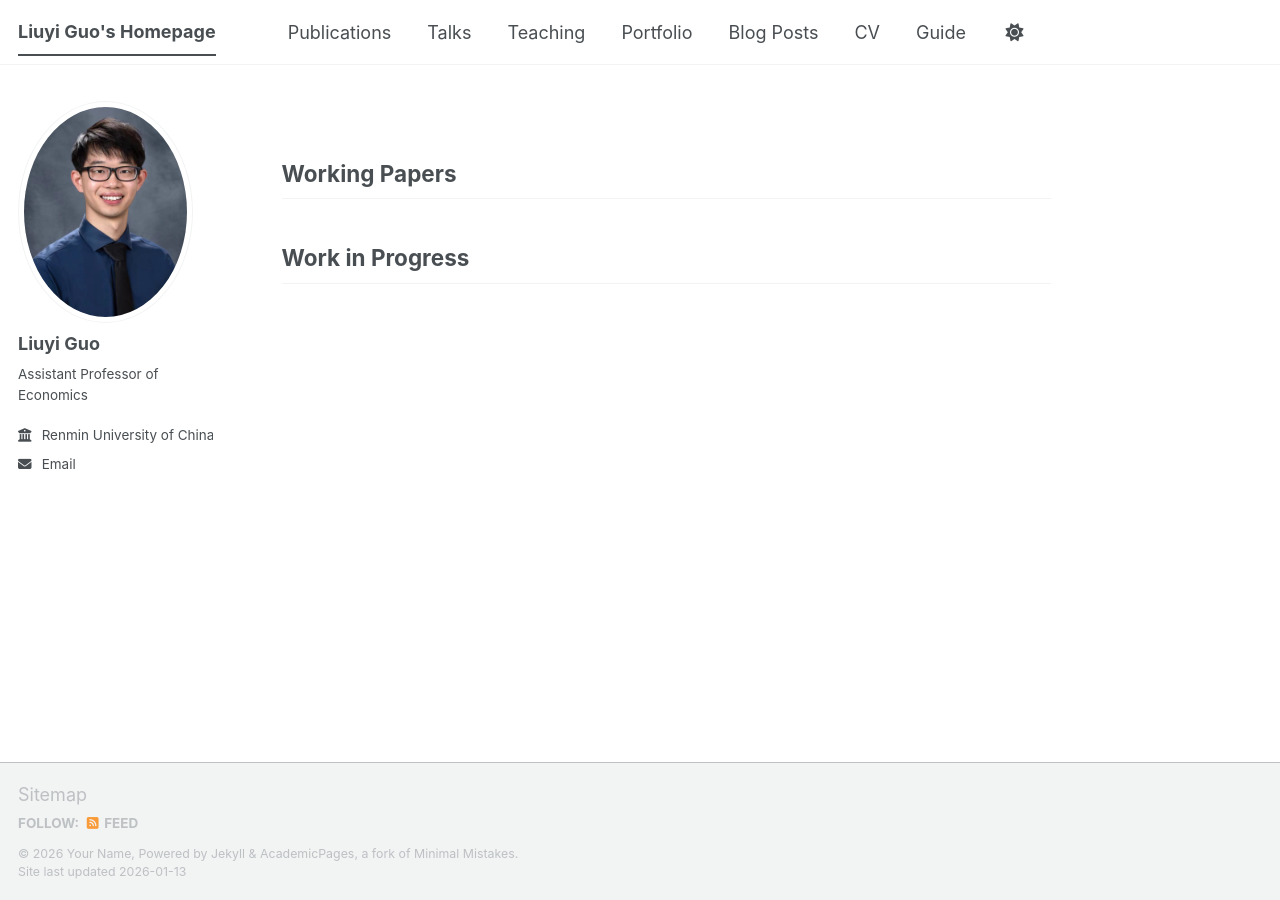
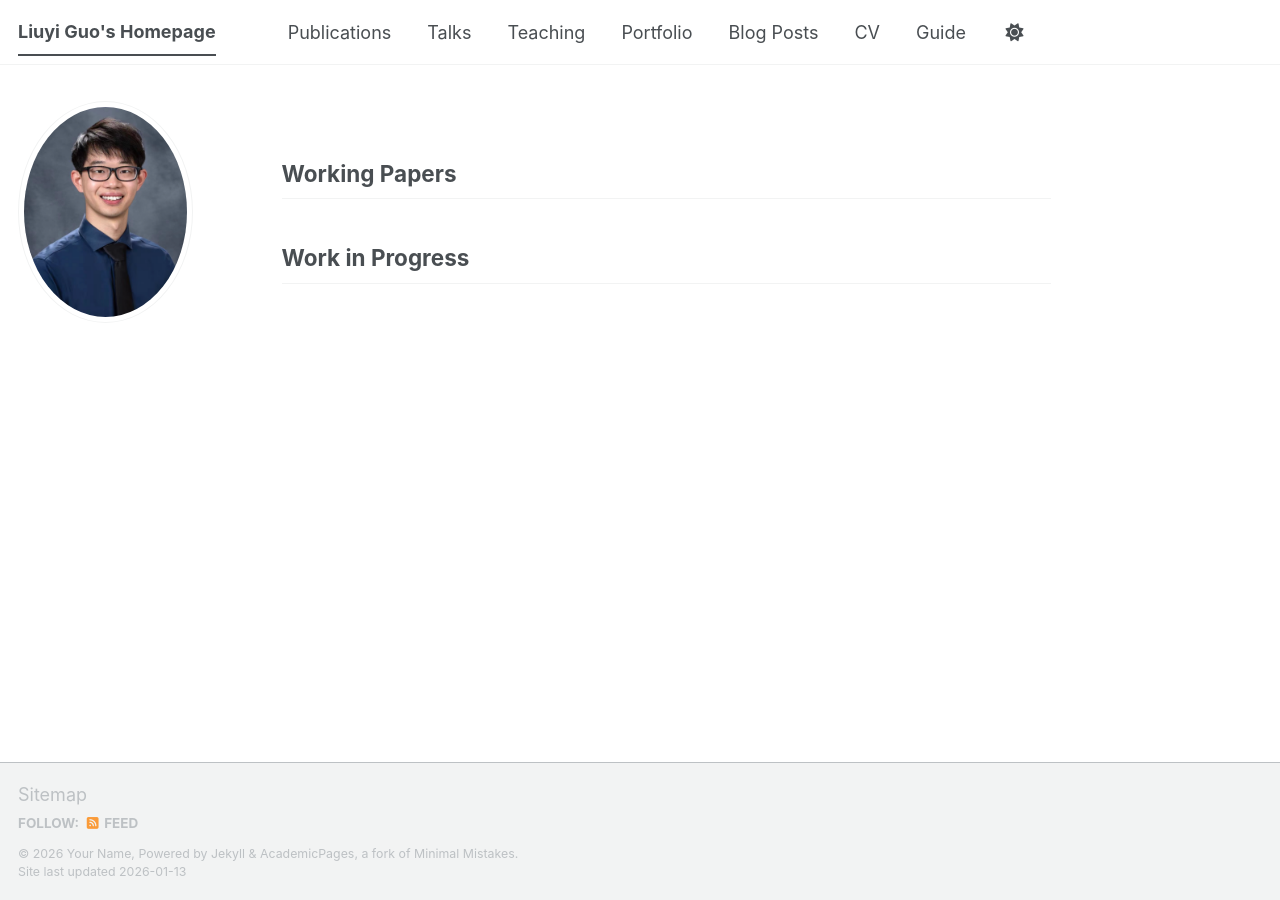
Before and after one commit to guoliuyi/lguo, a Jekyll site: the page built from _pages/about.md, in a window 1280 px wide. Built offline with Jekyll 4.4.1, drawn with Linux system fonts in a browser that asks for light colours; a script bundle is joined from its source files by our own code; library files that are not in the unit come from our copies.

Commit message:
Update _config.yml

```diff
--- a/_config.yml
+++ b/_config.yml
@@ -24,13 +24,13 @@ repository               : "academicpages/academicpages.github.io"
 author:
   # Biographic information
   avatar           : "Photo-Liuyi.png"
-  name             : "Liuyi Guo"
+  name             : # "Liuyi Guo"
   pronouns         : # example: "she/her"
-  bio              : "Assistant Professor of Economics"
-  location         : #"Earth"
-  employer         : "Renmin University of China"
+  bio              : # "Assistant Professor of Economics"
+  location         : # "Earth"
+  employer         : # "Renmin University of China"
   uri              : # URL
-  email            : "mailto: lguo49@ruc.edu.cn"
+  email            : # "mailto: lguo49@ruc.edu.cn"
 
   # Academic websites
   academia         : # URL
```
